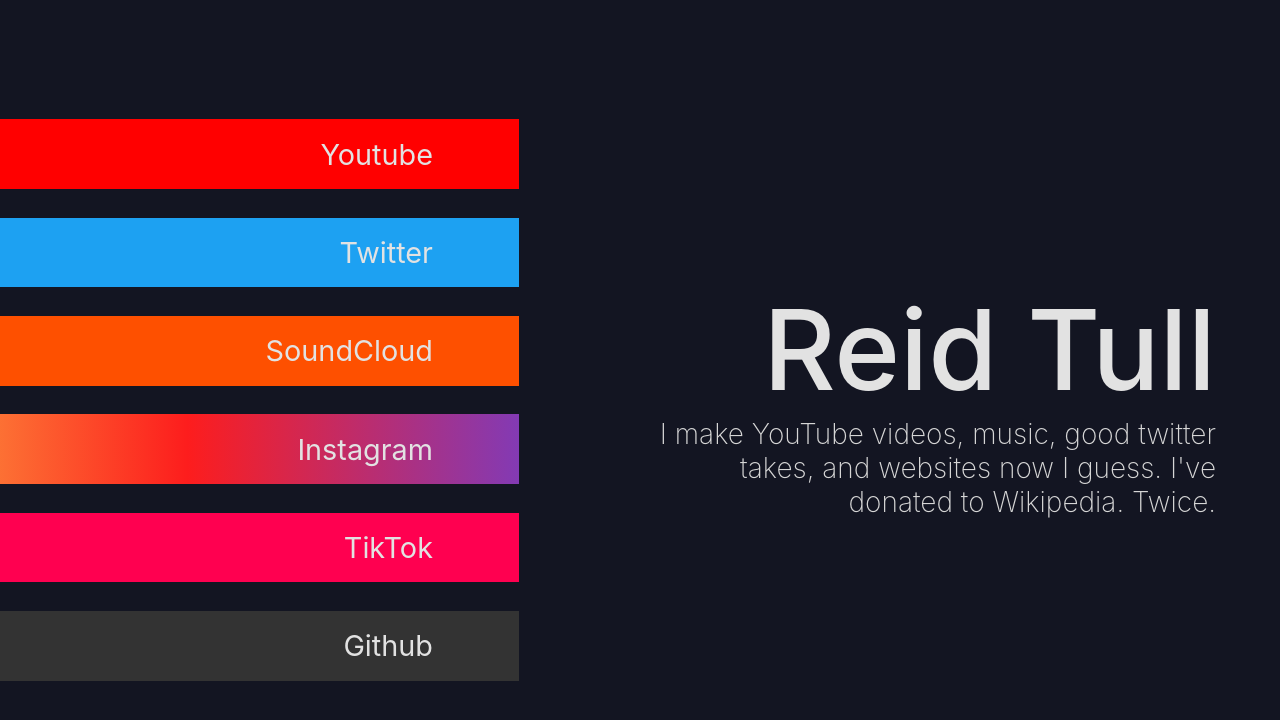
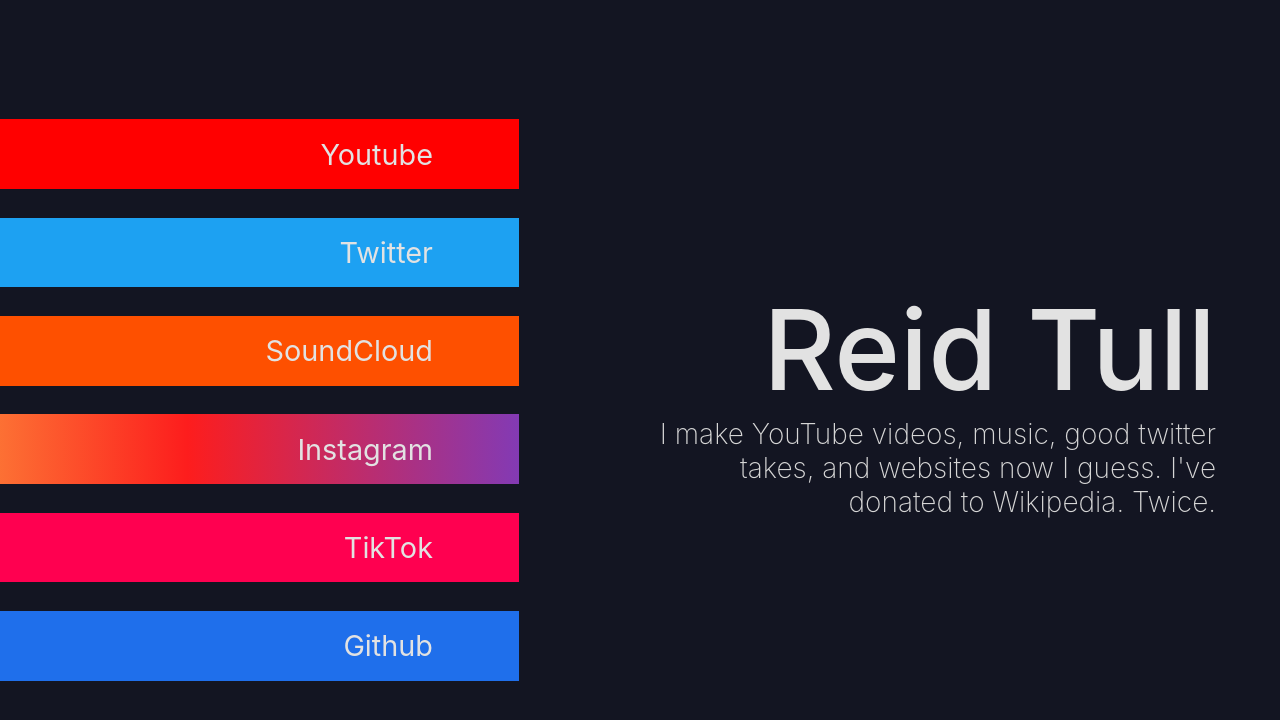
Before and after one commit to akaowen7/first-website, a Next.js app: page / in a window 1280 px wide. Shown: the top 720 px of the page. Built offline with nearby package versions, Linux system fonts and the light colour scheme.

Commit message:
Courtney told me to change the github colour

```diff
--- a/pages/index.js
+++ b/pages/index.js
@@ -23,7 +23,7 @@
           <Button background="#FE5000" text="SoundCloud" link="https://soundcloud.com/user-237901012"/>
           <Button background="linear-gradient(90deg, rgba(252,176,69,1) 0%, rgba(253,29,29,1) 50%, rgba(131,58,180,1) 100%)" text="Instagram" link="https://www.instagram.com/blue_plain/"/>
           <Button background="#ff0050" text="TikTok" link="https://vm.tiktok.com/ZMJ3161xe/"/>
-          <Button background="#333" text="Github" link="https://github.com/akaowen7"/>
+          <Button background="#1f6feb" text="Github" link="https://github.com/akaowen7"/>
         </div>
       </main>
     </div>
```
